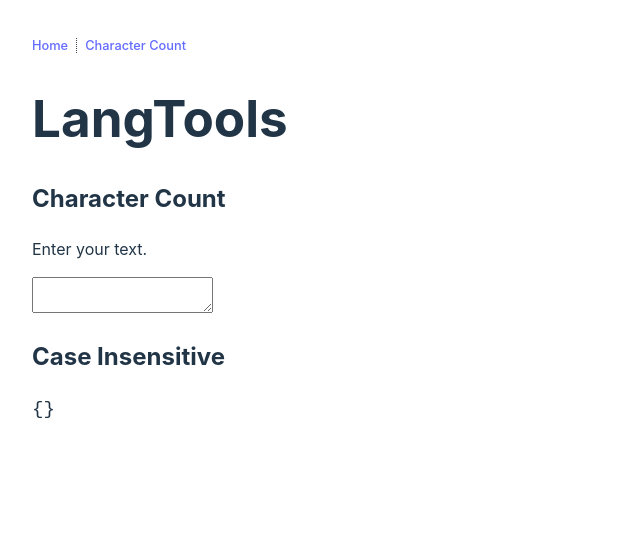
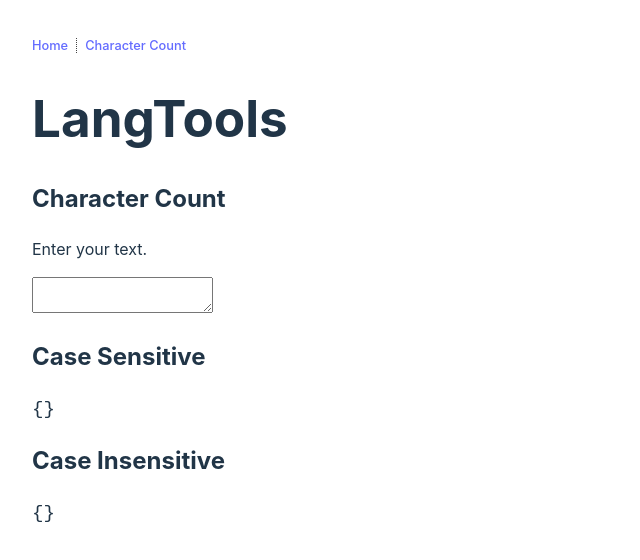
Before and after one commit to seanodaniels/LangTools, a React (Vite) app: page /character-count in a window 1280 px wide. Shown: the top 560 px of the page, without its empty margins (0-640 px from the left). Built offline with nearby package versions, Linux system fonts and the light colour scheme.

Commit message:
feat: added display for case-sensitive and case-insensitive

```diff
--- a/src/components/CharacterCount.jsx
+++ b/src/components/CharacterCount.jsx
@@ -3,6 +3,7 @@ import { useState, useEffect } from 'react'
 const CharacterCount = () => {
   const [userInput, setUserInput] = useState('')
   const [countBreakdown, setCountBreakdown] = useState(null)
+  const [countBreakdownCI, setCountBreakdownCI] = useState(null)
 
   const handleTextChange = (e) => {
     const textFieldValue = e.target.value
@@ -30,37 +31,24 @@ const CharacterCount = () => {
     }
   }
 
-  const alphabetizeCaseSensitive = (newObject) => {
-
-    if (newObject) {
-      let sortedObject = {}
-
-      Object.keys(newObject)
-        .sort((a, b) => {
-
-          return a.localeCompare(b)
-        })
-        .forEach((key) => {
-          sortedObject[key] = newObject[key]
-        })
-      return sortedObject
-    } else {
-      return null
-    }
-  }
-
-  useEffect(() => {
-    const str = userInput
+  const makeObject = (newString) => {
     let result = {}
-    for (let i = 0; i< str.length; i++) {
-      let ch = str.charAt(i)
+    for (let i = 0; i< newString.length; i++) {
+      let ch = newString.charAt(i)
       if(!result[ch]) {
         result[ch] =1
       } else {
         result[ch]+=1
       }
     }
-    setCountBreakdown(result)
+    return result
+  }
+
+  useEffect(() => {
+    const str = userInput
+    const strCaseInsensitive = userInput.toLowerCase()
+    setCountBreakdown(makeObject(str))
+    setCountBreakdownCI(makeObject(strCaseInsensitive))
   }, [userInput])
 
   return (
@@ -76,8 +64,10 @@ const CharacterCount = () => {
       </form>
 
       <div id="count-output">
-      <h2>Case Insensitive</h2>
+        <h2>Case Sensitive</h2>
         <pre className="results">{displayCounts(alphabetize(countBreakdown))}</pre>
+        <h2>Case Insensitive</h2>
+        <pre className="results">{displayCounts(alphabetize(countBreakdownCI))}</pre>
       </div>
     </div>
   )
```
